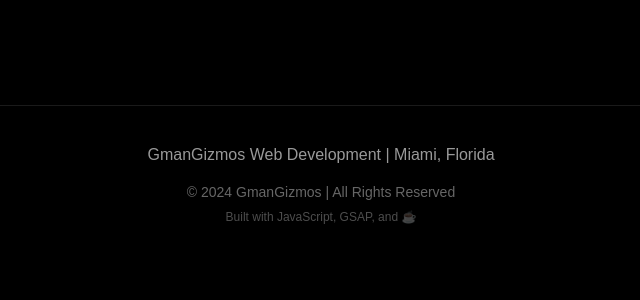
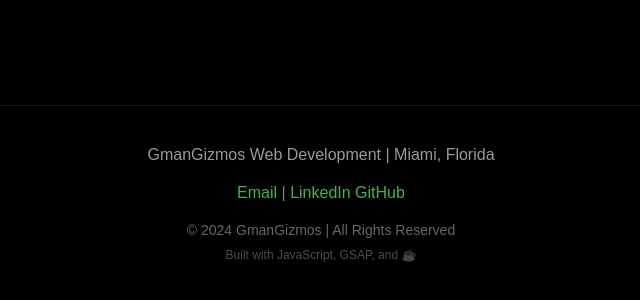
Before and after one commit to GWizard98/GmanGizmos-Website, a plain HTML site: page index.html in a window 1280 px wide. Shown: the part 6145-6445 px from the top of the page, without its empty margins (319-959 px from the left). Before the commit the page ends 6409 px from the top, so only its background shows below. Drawn offline with nearby package versions, Linux system fonts and the light colour scheme.

Commit message:
added owner information

```diff
--- a/index.html
+++ b/index.html
@@ -154,8 +154,13 @@
 <footer style="background: #000; padding: 40px 50px; border-top: 1px solid rgba(255, 255, 255, 0.1);">
     <div style="max-width: 1200px; margin: 0 auto; text-align: center;">
         <p style="color : rgba(255, 255, 255, 0.6); margin-bottom: 20px;">GmanGizmos Web Development | Miami, Florida</p>
+        <p style="color: rgba(255,255,255,0.5); margin-bottom: 20px;">
+            <a href="mailto:gordoncristion@gmail.com" style="color: #4CAF50; text-decoration: none;">Email</a> |
+            <a href="https://www.linkedin.com/in/cristion-gordon-53a111262" target="_blank" style="color: #4CAF50; text-decoration: none;">LinkedIn</a>
+            <a href="https://github.com/GWizard98" target="_blank" style="color : #4CAF50; text-decoration: none;">GitHub</a>
+        </p>
         <p style="color: rgba(255, 255, 255, 0.4); font-size: 14px;">© 2024 GmanGizmos | All Rights Reserved</p>
-        <p style="color: rgba(255, 255, 255, 0.3); font-size: 12px; margin-top: 10px">Built with JavaScript, GSAP, and ☕</=>
+        <p style="color: rgba(255, 255, 255, 0.3); font-size: 12px; margin-top: 10px">Built with JavaScript, GSAP, and ☕
     </div>
 </footer>
 
```
